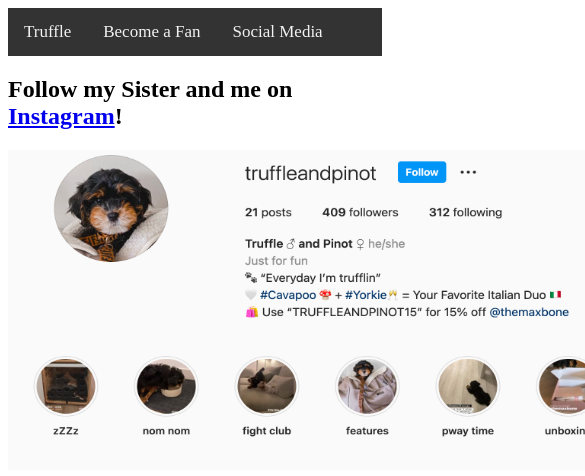
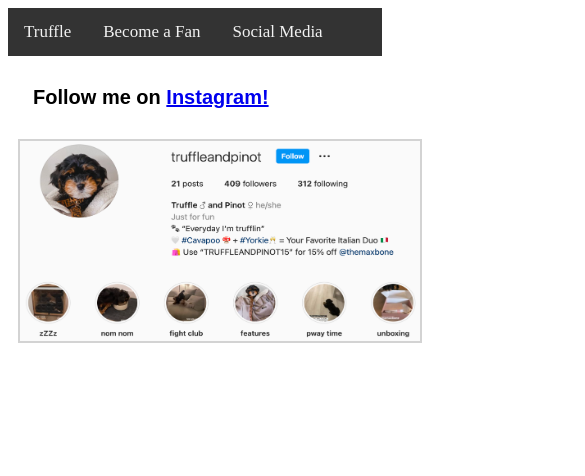
Before and after one commit to aaroncorona/Truffle-App-Frontend, an Angular app: page /social in a window 390 px wide. Shown: the top 476 px of the page, 585 px wide, since content can reach past the window. Built offline with nearby package versions, Linux system fonts and the light colour scheme.

Commit message:
Adjusting media query settings for better mobile compatibility

```diff
--- a/angular.json
+++ b/angular.json
@@ -36,13 +36,13 @@
               "budgets": [
                 {
                   "type": "initial",
-                  "maximumWarning": "500kb",
-                  "maximumError": "1mb"
+                  "maximumWarning": "2mb",
+                  "maximumError": "5mb"
                 },
                 {
                   "type": "anyComponentStyle",
                   "maximumWarning": "2kb",
-                  "maximumError": "4kb"
+                  "maximumError": "5kb"
                 }
               ],
               "fileReplacements": [
--- a/src/app/bio/bio.component.css
+++ b/src/app/bio/bio.component.css
@@ -12,7 +12,7 @@
   grid-template-rows: 20px 0px;
   grid-gap: 20px;
   margin-top: 40px;
-  margin-bottom:40px;
+  margin-bottom:35px;
   margin-left:25px;
   margin-right:55px;
   max-width: 95%;
@@ -140,7 +140,7 @@
 
 /*Timeline Images: set different border colors and sizes for each*/
 .timeline img {
-  width: 230px;
+  width: 220px;
   height: 220px;
   border-radius: 50%;
   margin-bottom: 15px;
@@ -150,21 +150,17 @@
 }
 .timeline #img2 {
   border: 4px solid hotpink;
-  width: 250px;
-  height: 260px;
+  height: 230px;
 }
 .timeline #img3 {
   border: 4px solid lightblue;
-  width: 210px;
-  height: 220px;
+  height: 230px;
 }
 .timeline #img4 {
   border: 4px solid #ffd670;
 }
 .timeline #img5 {
   border: 4px solid lightgreen;
-  width: 210px;
-  height: 220px;
 }
 
 .Yearly-timeline .timeline-content:hover{ text-decoration: none; }
@@ -227,7 +223,7 @@
   background: lightgreen;
 }
 
-@media screen and (max-width:767px){
+@media screen and (max-width:700px){
   .Yearly-timeline .timeline{
     width: 100%;
     padding: 30px 0 0 30px;
--- a/src/app/bio/bio.component.html
+++ b/src/app/bio/bio.component.html
@@ -2,7 +2,7 @@
 <html>
 
 <div>
-  <h1>Welcome to Truffle's World</h1>
+  <h1>Truffle's World</h1>
 </div>
 
 <body>
--- a/src/app/social/social.component.css
+++ b/src/app/social/social.component.css
@@ -0,0 +1,39 @@
+
+/* Header */
+h2 {
+  font-family:sans-serif;
+  font-weight:100;
+  font-weight: bold;
+  color: black;
+  grid-template-columns: 1fr auto 1fr;
+  grid-template-rows: 20px 0px;
+  grid-gap: 20px;
+  font-size: 30px;
+  margin-top: 30px;
+  margin-bottom: 30px;
+  margin-left:25px;
+  margin-right:55px;
+  max-width: 95%;
+}
+
+/* Image */
+#img1 {
+  margin-left:10px;
+  border: 2px solid lightgrey;
+  width: 740px;
+  height: 400px;
+  margin-left:20px;
+}
+
+/* Media settings */
+@media screen and (max-width:600px){
+  h2 {
+    font-size: 20px;
+  }
+  #img1 {
+    margin-left:10px;
+    border: 2px solid lightgrey;
+    width: 400px;
+    height: 200px;
+  }
+}
--- a/src/app/social/social.component.html
+++ b/src/app/social/social.component.html
@@ -2,14 +2,12 @@
 <html>
 
 <div class="header">
-  <h2>Follow my Sister and me on
-    <a target="_blank" href="https://www.instagram.com/truffleandpinot/?igshid=YmMyMTA2M2Y=&fbclid=IwAR3P6vzQBvtjW0wJAFwjoh-6vBi18jZyCZZ0L8beD9BWSTUznMoJm35C6a8">Instagram</a>!
+  <h2>Follow me on
+    <a target="_blank" href="https://www.instagram.com/truffleandpinot/?igshid=YmMyMTA2M2Y=&fbclid=IwAR3P6vzQBvtjW0wJAFwjoh-6vBi18jZyCZZ0L8beD9BWSTUznMoJm35C6a8">Instagram!</a>
   </h2>
 </div>
 
-<div id = "pics" class="clearfix">
-  <div class="img-container">
-    <img id = "img1" src="assets/images/ig.png" width="600" height="320">
-  </div>
+<div>
+  <img id = "img1" src="assets/images/ig.png">
 </div>
 <html>
```
Also changed, not shown: src/assets/images/ig.png.
